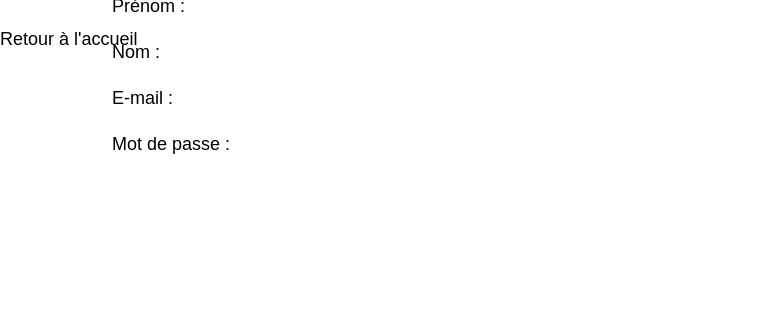
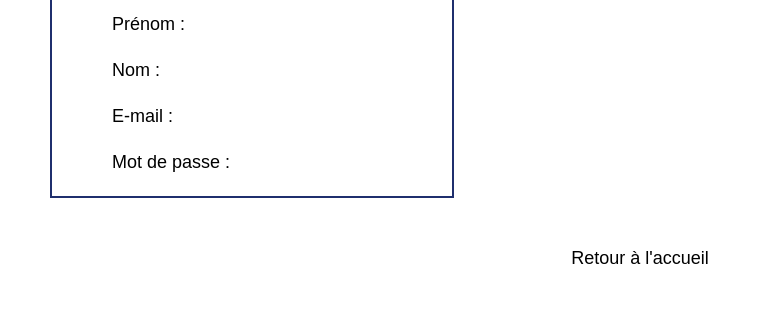
Before and after one commit to lentlx/wysiwyg-php, a PHP site: page /admin-list.php in a window 1280 px wide. Shown: the part 805-1138 px from the top of the page, without its empty margins (0-770 px from the left). Before the commit the page ends 959 px from the top, so only its background shows below. Run offline with PHP 8.4, Linux system fonts and the light colour scheme; the visitor is signed in with stand-in values (Sample User, id 1); data that the repository does not hold is empty; some web fonts are replaced.

Commit message:
add style for admin-list.php

```diff
--- a/style/style.css
+++ b/style/style.css
@@ -43,6 +43,18 @@ div{
     justify-content: center;
 }
 
+#admin-list>div{
+    display: grid;
+    grid-template-columns: repeat(auto-fit, minmax(450px, 1fr));
+    gap: 2em;
+    justify-content: center;
+}
+
+#admin-list .home{
+  display: flex;
+  justify-content: center;
+}
+
 main>div ul{
     list-style: none;
 }
@@ -53,10 +65,14 @@ main>div li{
 
 /* Style des cartes de l'espace admin */
 .admin-card{
-    height: 400px;
+    min-height: 400px;
     width: 400px;
     border: 2px var(--main-color) solid;
     margin: 50px 50px
+}
+
+.admin-card img{
+    max-width: 400px;
 }
 
 .admin-card h2{
```
